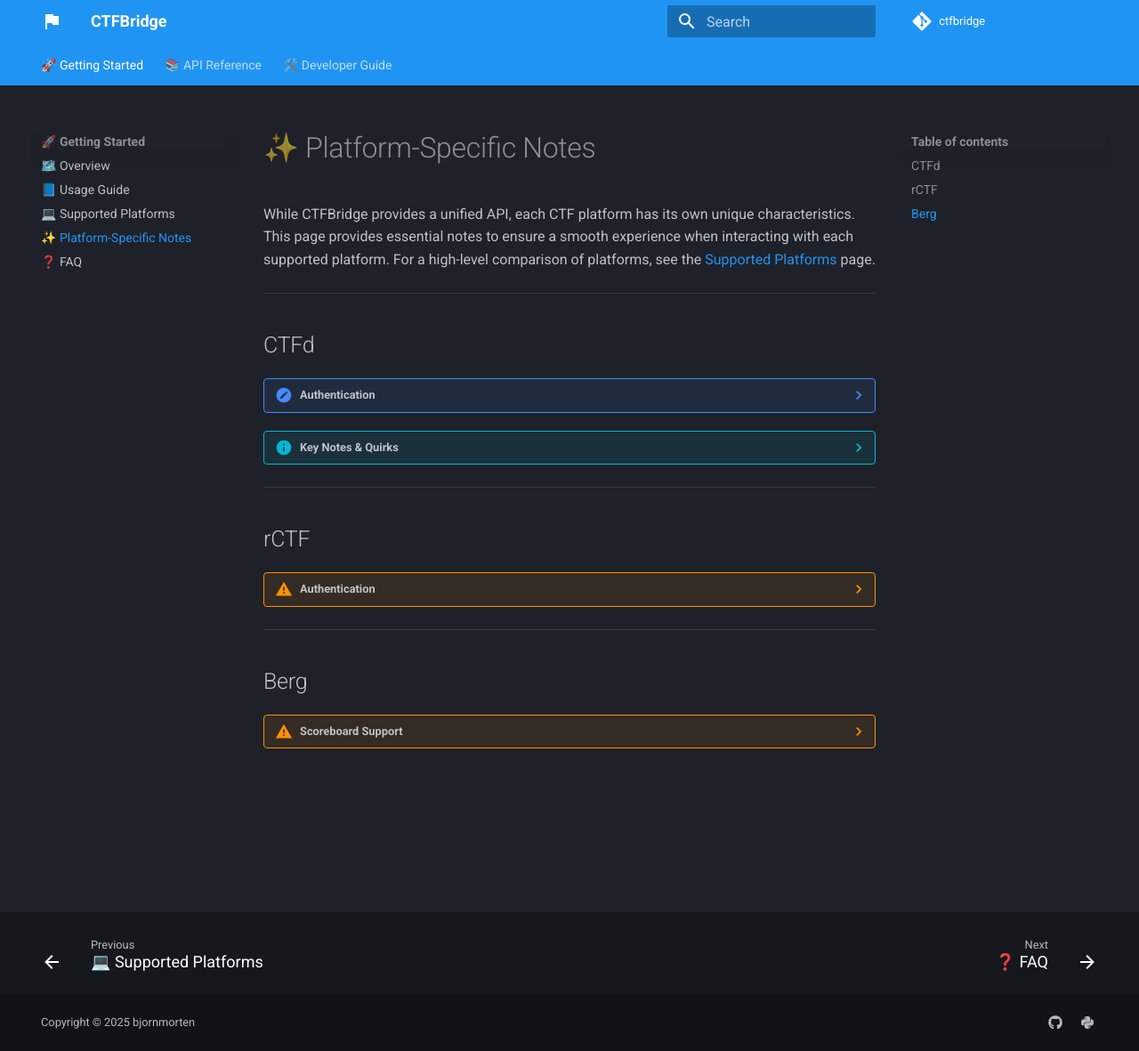
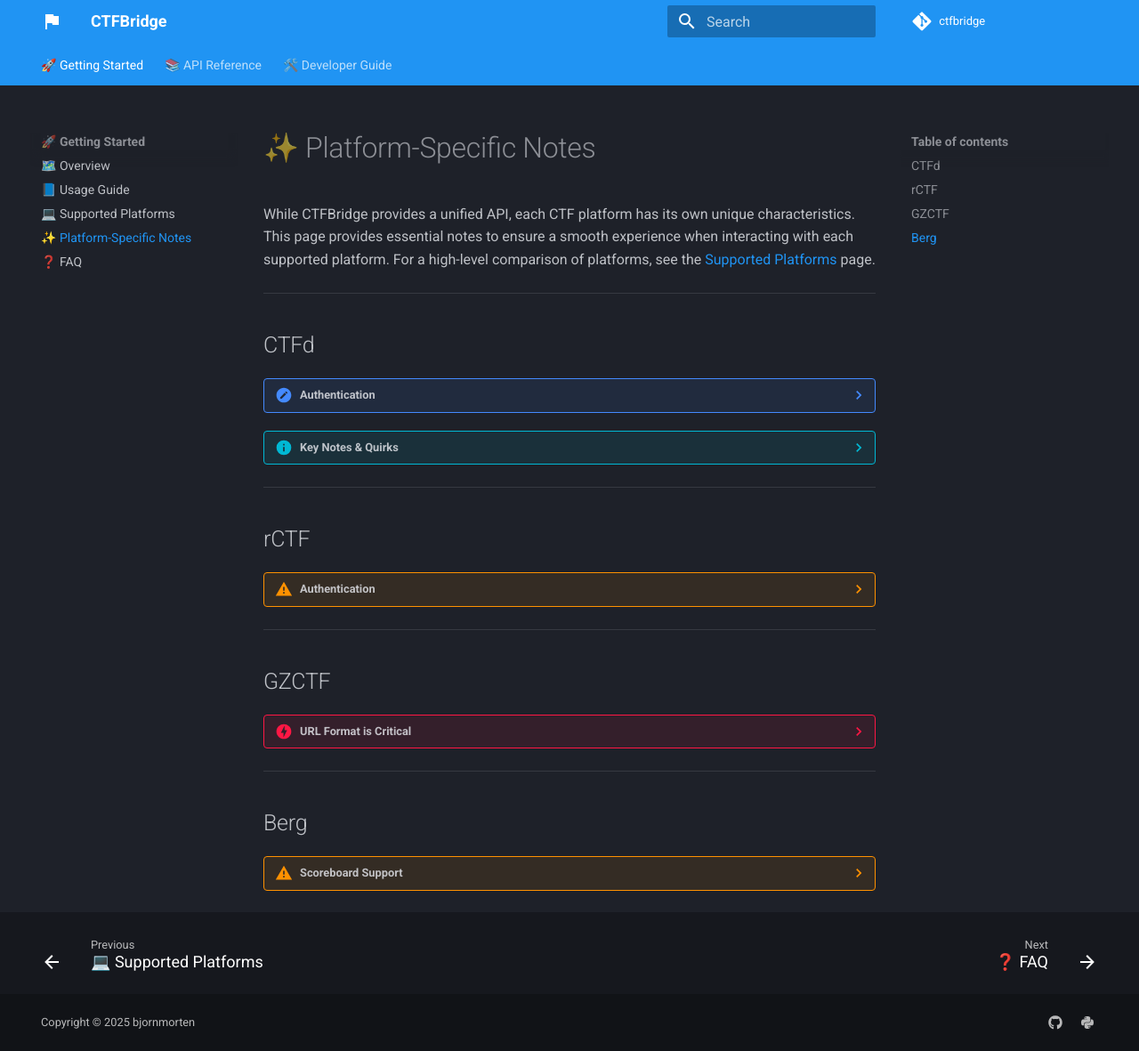
Before and after one commit to bjornmorten/ctfbridge, an MkDocs documentation site: the page built from docs/getting-started/platform-notes.md, in a window 1280 px wide and 1181 px high. Shown: the whole window at 89% size. Built offline with MkDocs 1.6.1 and Material for MkDocs 9.7.7, drawn with Linux system fonts in a browser that asks for light colours; comment, search, counter and statistics services are not loaded.

Commit message:
docs: add gzctf platform notes

```diff
--- a/docs/getting-started/platform-notes.md
+++ b/docs/getting-started/platform-notes.md
@@ -32,6 +32,14 @@ While CTFBridge provides a unified API, each CTF platform has its own unique cha
 
 -----
 
+## GZCTF
+
+??? danger "URL Format is Critical"
+    - You **must** provide the full URL to the specific CTF event.
+    - The URL must be in the format `https://example.com/game/<GAME_ID>`.
+
+-----
+
 ## Berg
 
 ??? warning "Scoreboard Support"
```
